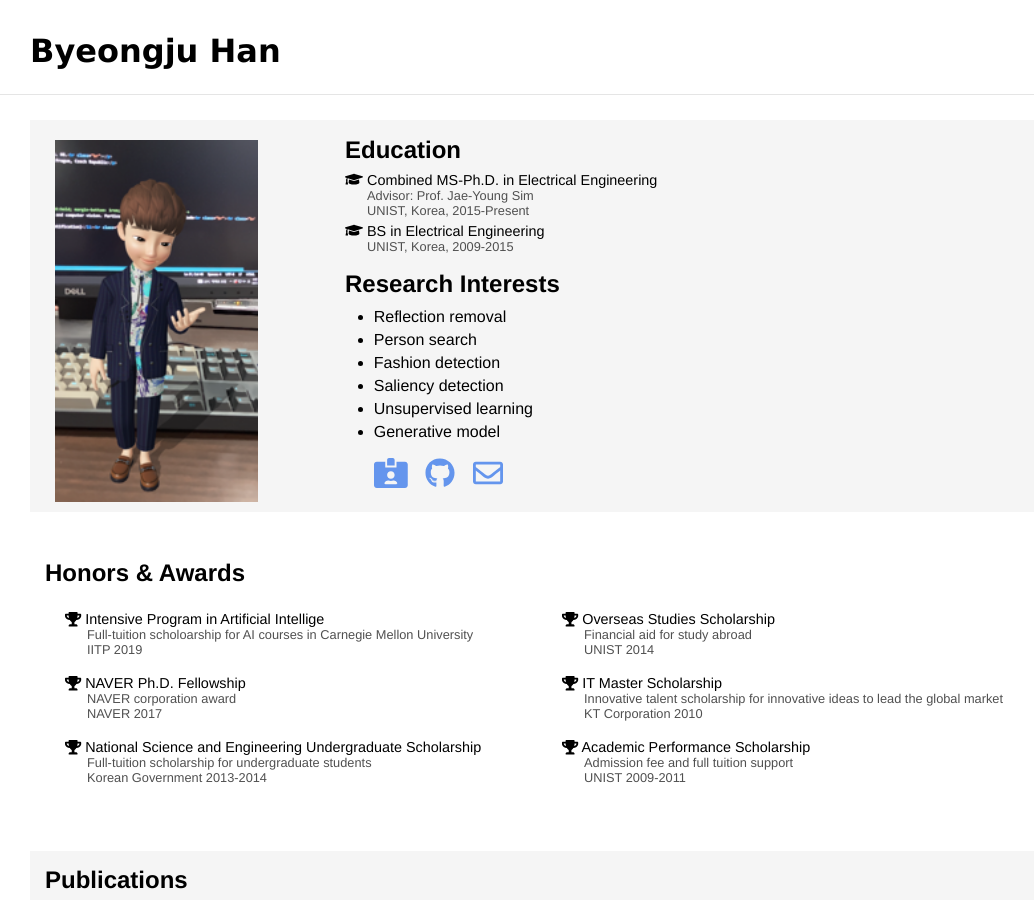
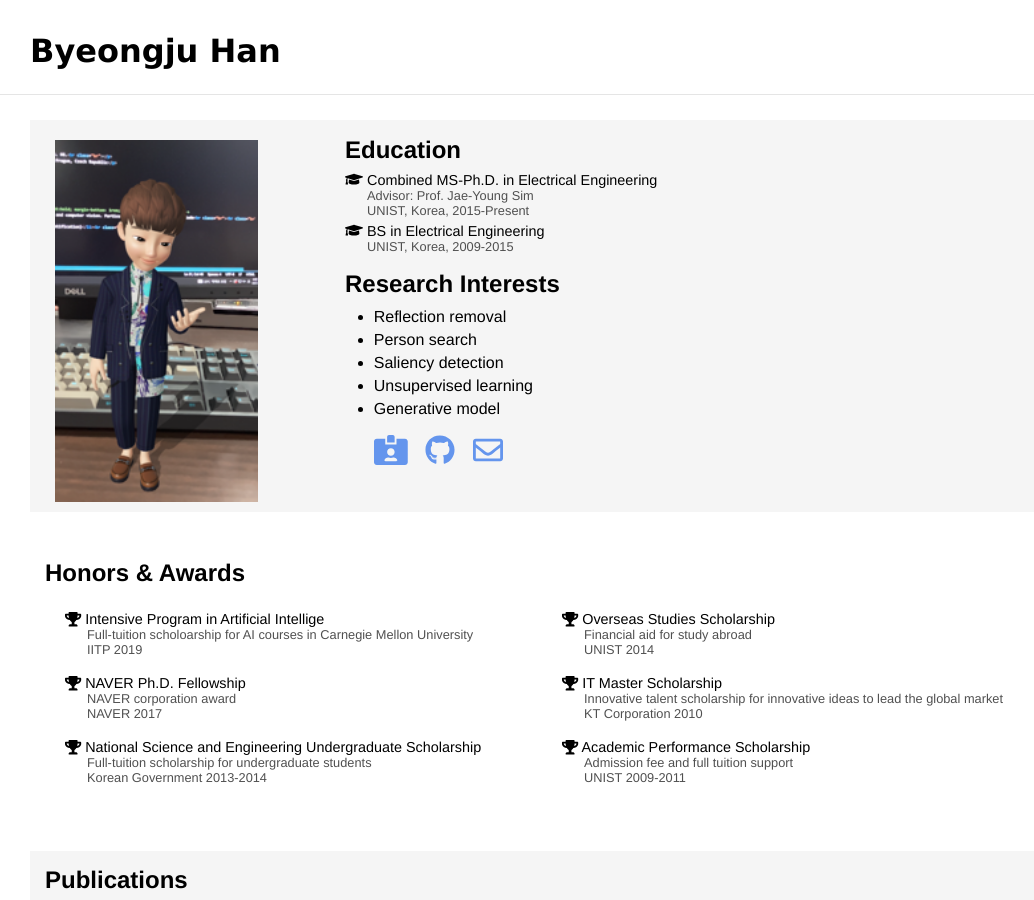
Before and after one commit to byeongjuhan/byeongjuhan.github.io, a Jekyll site: the page built from index.html, in a window 1280 px wide and 900 px high. Shown: the whole window, without its empty margins (130-1164 px from the left). Built offline with Jekyll 4.4.1, drawn with Linux system fonts in a browser that asks for light colours; nearby versions of some CDN libraries.

Commit message:
research interest

```diff
--- a/index.html
+++ b/index.html
@@ -36,7 +36,6 @@ layout: default
                 <span class="group-title-edu" style="margin-bottom: 5px;">Research Interests</span>
                 <li class="li" style="margin-left:5%">Reflection removal</li>
                 <li class="li" style="margin-left:5%">Person search</li>
-                <li class="li" style="margin-left:5%">Fashion detection</li>
                 <li class="li" style="margin-left:5%">Saliency detection</li>
                 <li class="li" style="margin-left:5%">Unsupervised learning</li>
                 <li class="li" style="margin-left:5%">Generative model</li>
```
